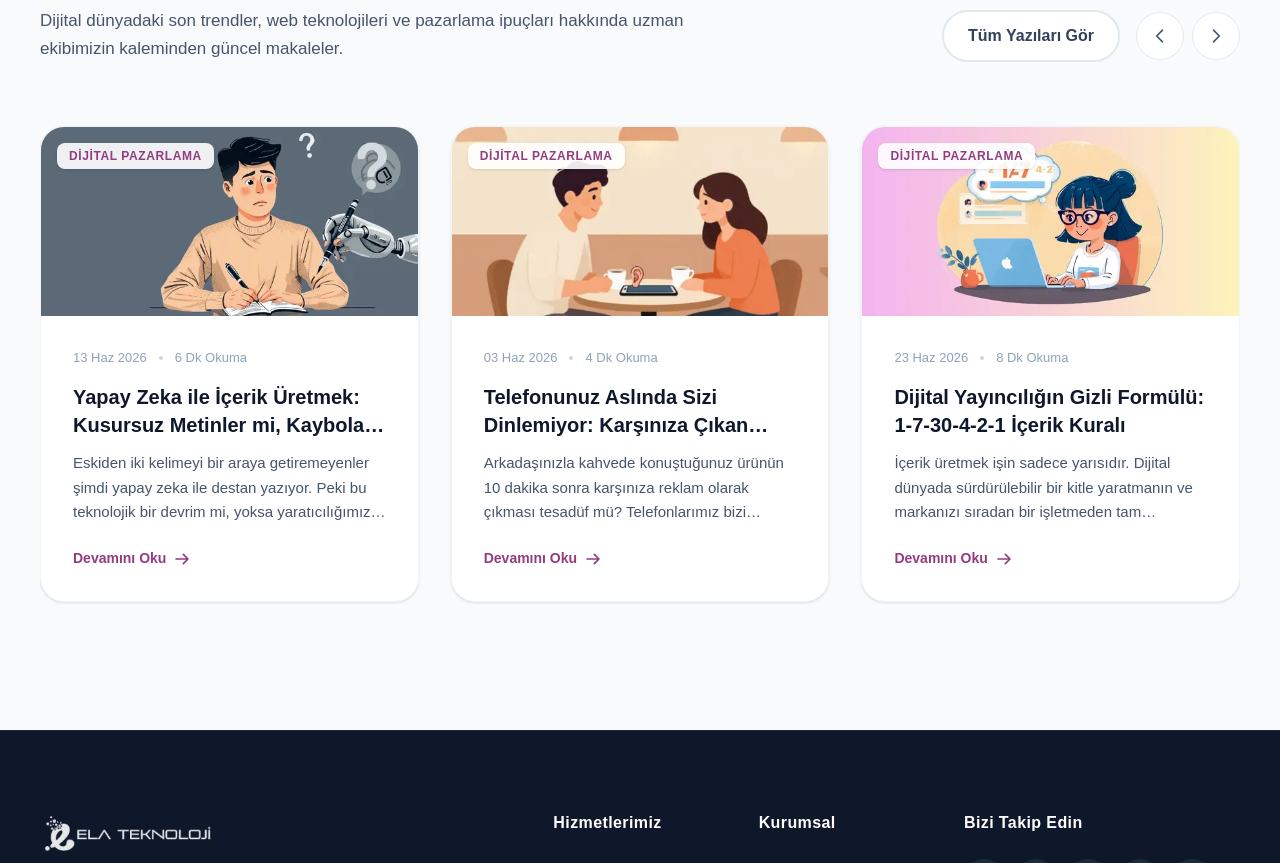
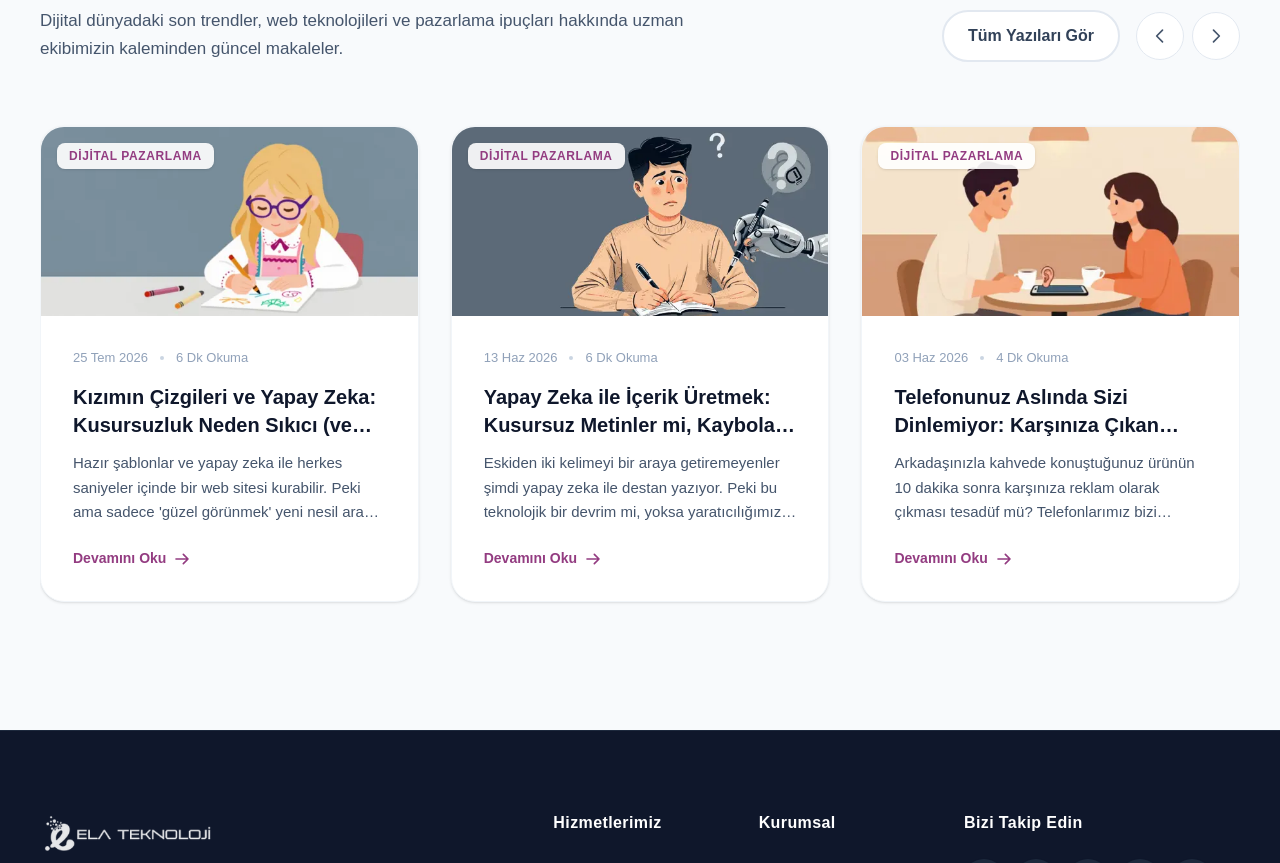
Before and after one commit to elamedya-sudo/eladesign-next, a Next.js app: page / in a window 1280 px wide. Shown: the part 7300-8163 px from the top of the page. Built offline with nearby package versions, Linux system fonts and the light colour scheme.

Commit message:
Anasayfa blog

```diff
--- a/components/sections/LatestArticles.tsx
+++ b/components/sections/LatestArticles.tsx
@@ -22,12 +22,12 @@ export default function LatestArticles() {
 
   // 1. DÜZELTME: Vitrinde çıkmasını istediğin 9 yazının slug'ını buraya İSTEDİĞİN SIRAYLA yaz.
   const featuredPostSlugs = [
+    "kizimin-cizgileri-yapay-zeka-ve-kusursuzluk",
     "yapay-zeka-ile-icerik-uretmek",
     "telefonunuz-aslinda-sizi-dinlemiyor",
     "dijital-yayincilik-1-7-30-4-2-1-icerik-kurali",
     "headless-mimari-nedir",
     "organik-trafiginizi-10-adimda-arttirma",
-    "canonical-url-nedir",
     "dijital-pazarlama-nedir",
     "web-tasarim-fiyatlari-nasil-belirlenir",
     "sosyal-medya-yonetimi-hakkinda-bilinmesi-gerekenler",
```
